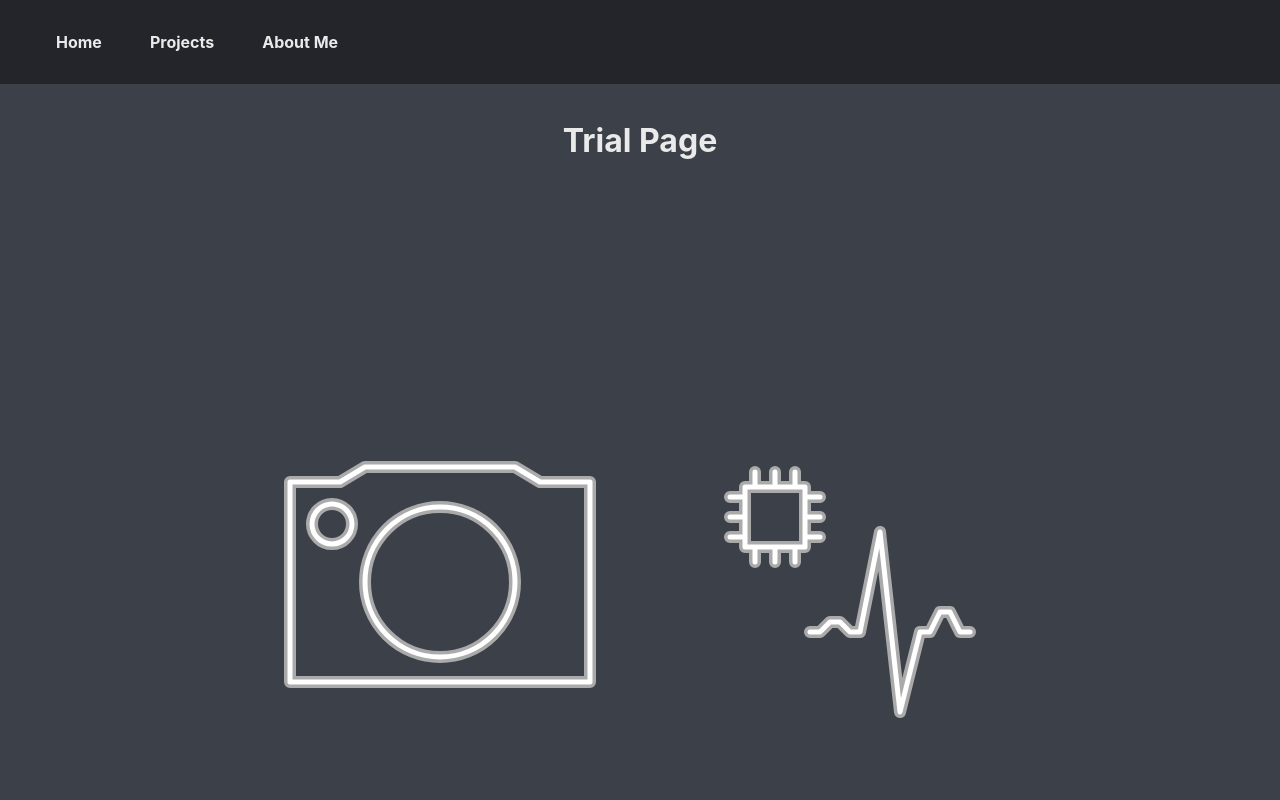
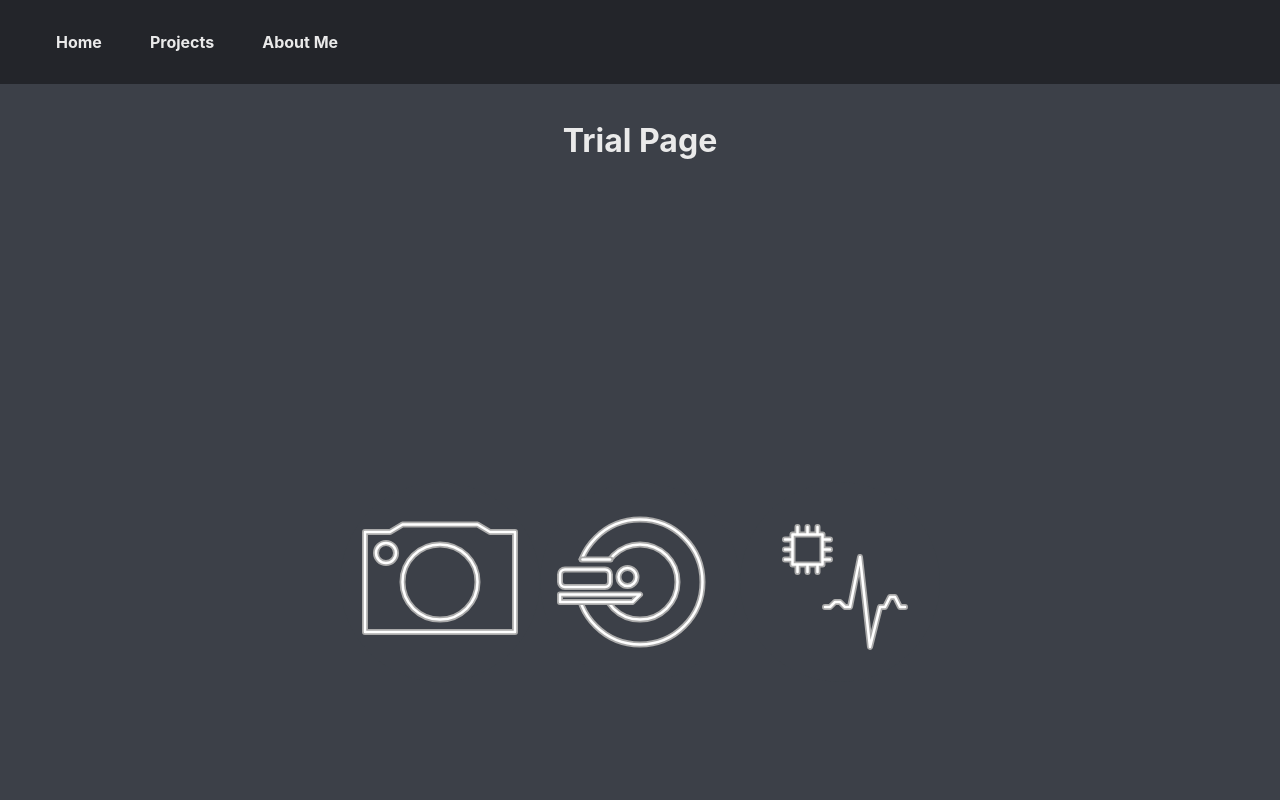
Before and after one commit to cgrundman/christian-grundman-website, a React (Create React App) app: page /trial in a window 1280 px wide. Shown: the top 800 px of the page. Built offline with nearby package versions, Linux system fonts and the light colour scheme.

Commit message:
convert ct logo to jsx

```diff
--- /dev/null
+++ b/src/logos/ct.jsx
@@ -0,0 +1,79 @@
+import * as React from "react";
+const Trial1 = (props) => (
+  <svg
+    width="800"
+    height="800"
+    viewBox="0 0 400 400"
+    xmlns="http://www.w3.org/2000/svg"
+    {...props}
+  >
+    <circle cx="200" cy="200" r="200" stroke="transparent" />
+    <circle cx="200" cy="200" r="75" stroke-width="12" fill="none" />
+    <circle cx="200" cy="200" r="125" stroke-width="12" fill="none" />
+    <path stroke="transparent" d="M60 155.7h100v85H60z" />
+    <circle
+      cx="200"
+      cy="200"
+      r="75"
+      stroke="#fff"
+      stroke-width="5"
+      fill="none"
+    />
+    <circle
+      cx="200"
+      cy="200"
+      r="125"
+      stroke="#fff"
+      stroke-width="5"
+      fill="none"
+    />
+    <path d="M60 157.5h100v85H60z" stroke="transparent" />
+    <path stroke-linecap="round" stroke-width="12" d="M83.2 155h57.7" />
+    <circle cx="175" cy="190" r="18" stroke-width="12" fill="none" />
+    <path
+      d="M40 240h145l15-15H40z"
+      stroke-linejoin="round"
+      stroke-linecap="round"
+      stroke-width="12"
+      fill="transparent"
+    />
+    <circle
+      cx="175"
+      cy="190"
+      r="18"
+      stroke="#fff"
+      stroke-width="5"
+      fill="none"
+    />
+    <path
+      d="M50 175h80a10 10 0 0 1 10 10v15a10 10 0 0 1-10 10H50a10 10 0 0 1-10-10v-15a10 10 0 0 1 10-10"
+      stroke-linejoin="round"
+      stroke-linecap="round"
+      stroke-width="12"
+      fill="none"
+    />
+    <path
+      d="M40 240h145l15-15H40z"
+      stroke-linejoin="round"
+      stroke-linecap="round"
+      stroke="#fff"
+      stroke-width="5"
+      fill="none"
+    />
+    <path
+      stroke-linecap="round"
+      stroke="#fff"
+      stroke-width="5"
+      d="M85 155h55"
+    />
+    <path
+      d="M50 175h80a10 10 0 0 1 10 10v15a10 10 0 0 1-10 10H50a10 10 0 0 1-10-10v-15a10 10 0 0 1 10-10"
+      stroke-linejoin="round"
+      stroke-linecap="round"
+      stroke="#fff"
+      stroke-width="5"
+      fill="none"
+    />
+  </svg>
+);
+export default Trial1;
--- a/src/pages/TrialPage.js
+++ b/src/pages/TrialPage.js
@@ -1,7 +1,8 @@
 import React, { useState } from "react";
 import "./TrialPage.css";
 import Trial1 from "../logos/computer_vision.jsx";
-import Trial2 from "../logos/ecg.jsx";
+import Trial2 from "../logos/ct.jsx";
+import Trial3 from "../logos/ecg.jsx";
 import PageContent from "../components/PageContent";
 
 const TrialPage = () => {
@@ -20,12 +21,17 @@ const TrialPage = () => {
       <Trial1
         className={highlighted === 1 ? "highlight" : ""}
         onClick={() => handleToggleHighlight(1)}
-        width="400"S
+        width="200"
       />
       <Trial2
         className={highlighted === 2 ? "highlight" : ""}
         onClick={() => handleToggleHighlight(2)}
-        width="400"
+        width="200"
+      />
+      <Trial3
+        className={highlighted === 3 ? "highlight" : ""}
+        onClick={() => handleToggleHighlight(3)}
+        width="200"
       />
     </PageContent>
   );
```
